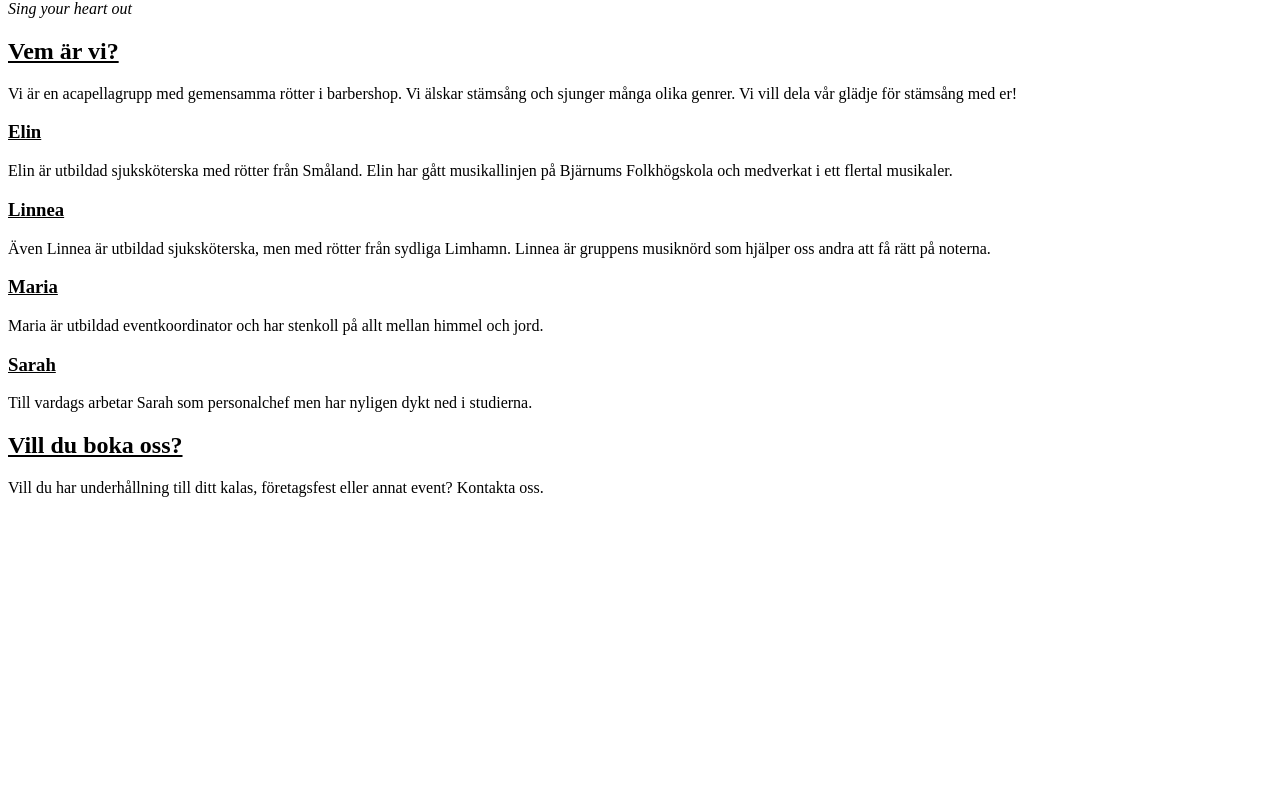
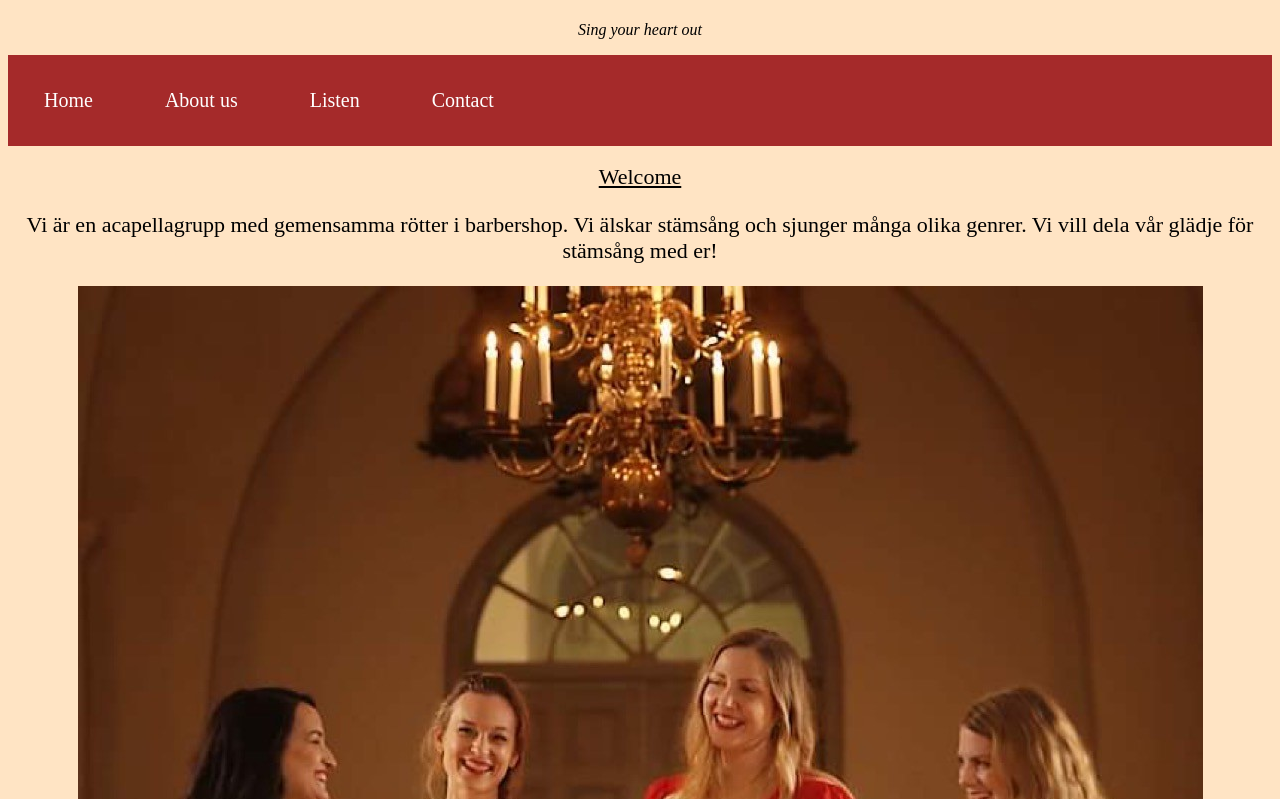
Before and after one commit to SarahRazzaq/State-of-Felicity, a plain HTML site: page index.html in a window 1280 px wide. Shown: the part 80-879 px from the top of the page. Before the commit the page ends 800 px from the top, so only its background shows below. Drawn offline with Linux system fonts and the light colour scheme.

Commit message:
added updated html and css

```diff
--- a/Styles/index.css
+++ b/Styles/index.css
@@ -0,0 +1,73 @@
+h1{
+    color: rgb(78, 68, 10);
+    text-align: center;
+    font-size: 40px;
+    font-weight: 300;
+ }
+
+main{
+    text-align: center;
+    font-size: 22px;
+ }
+
+ h2{
+ font-size: 22px;
+ font-weight: 250;
+ }
+
+ .tagline{
+    text-align: center;
+    font-weight: 200;
+ }
+
+ footer{
+     text-align: center;
+     font-weight: 100;
+ }
+
+  .nav {
+    background-color: brown;
+    list-style-type: none;
+    text-align: center;
+    margin: 0;
+    padding: 0;
+  }
+
+  .nav li {
+    display: inline-block;
+    color: white;
+    font-size: 20px;
+    padding: 20px;
+  }
+
+  ul {
+    list-style-type: none;
+    margin: 0;
+    padding: 0;
+    overflow: hidden;
+    background-color: #333;
+  }
+
+  li {
+    float: left;
+  }
+
+  li a {
+    display: block;
+    color: white;
+    text-align: center;
+    padding: 14px 16px;
+    text-decoration: none;
+  }
+
+
+  li a:hover {
+    background-color: rgb(90, 31, 31);
+  }
+  body{
+    background-color: bisque
+  }
+
+  image{
+      border-image-width: auto;
+  }
--- a/index.html
+++ b/index.html
@@ -5,40 +5,45 @@
     <meta http-equiv="X-UA-Compatible" content="IE=edge">
     <meta name="viewport" content="width=device-width, initial-scale=1.0">
     <title>State of Felicity</title>
+    <link rel="stylesheet" href="Styles/index.css">
 </head>
 
 <body>
-<h1>State of Felicity</h1>
+    <header>
+     <h1>State of Felicity</h1>
 
-    <p><i>Sing your heart out</i></p>
-<!--insert picture-->
- <div>
-        <h2><u>Vem är vi?</u></h2>
-       <p> Vi är en acapellagrupp med gemensamma rötter i barbershop.
-        Vi älskar stämsång och sjunger många olika genrer. Vi vill dela
-        vår glädje för stämsång med er!
+
+     <p class="tagline"><i>Sing your heart out</i></p>
+     <nav> <!--NAVIGATIONS--> <!--<navigation in hori bar-->
+        <ul class="nav">
+            <li><a href="index.html">Home</a></li>
+            <li><a href="about.html">About us</a></li>
+            <li><a href="#">Listen</a></li>
+            <li><a href="#">Contact</a></li>
+        </ul>
+     </nav> <!--END OF NAVIGATION-->
+     </header>
+
+
+    <main>
+        <h2><u>Welcome</u></h2>
+        <p id="ingress">
+         Vi är en acapellagrupp med gemensamma rötter i barbershop.
+         Vi älskar stämsång och sjunger många olika genrer. Vi vill dela
+         vår glädje för stämsång med er!
         </p>
+        <section><img src="images/image_group.jpg" alt="Group Picture"></section>
+  </main>
 
-    <!--Insert pictures-->
 
-    <h3><u>Elin</u></h3>
-    Elin är utbildad sjuksköterska med rötter från Småland.
-    Elin har gått musikallinjen på Bjärnums Folkhögskola och medverkat i ett flertal musikaler.
-
-    <h3><u>Linnea</u></h3>
-    Även Linnea är utbildad sjuksköterska, men med rötter från sydliga Limhamn.
-    Linnea är gruppens musiknörd som hjälper oss andra att få rätt på noterna.
-
-    <h3><u>Maria</u></h3>
-    Maria är utbildad eventkoordinator och har stenkoll på allt mellan himmel och jord.
-
-    <h3><u>Sarah</u></h3>
-    Till vardags arbetar Sarah som personalchef men har nyligen dykt ned i studierna.
-</div>
-<!--insert contact information-->
-<div>
-    <h2><u>Vill du boka oss?</u></h2>
-    <p>Vill du har underhållning till ditt kalas, företagsfest eller annat event? Kontakta oss.</p>
-</div>
+  <!--insert contact information-->
+  <footer>
+     <section>
+        <h2><u>Vill du boka oss?</u></h2>
+        <p>
+          Vill du har underhållning till ditt kalas, företagsfest eller annat event? <a href="#">Kontakta oss</a>
+        </p>
+     </section>
+  </footer>
 </body>
 </html>
```
Also changed, not shown: about.html (added, +57 -0 lines), Images/image_group.jpg (added), Styles/contact.css (deleted).
